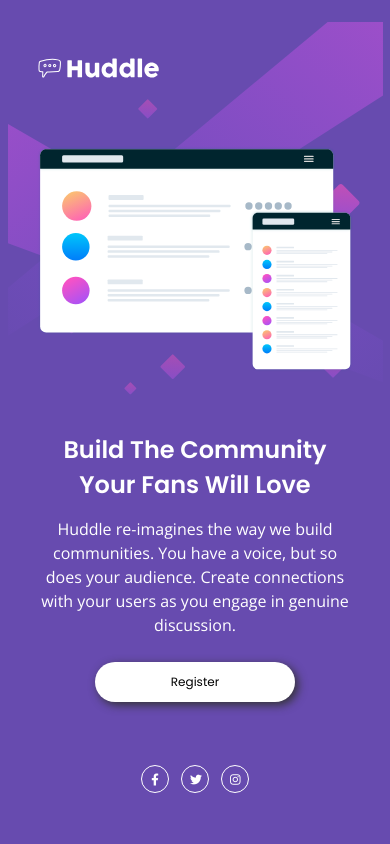
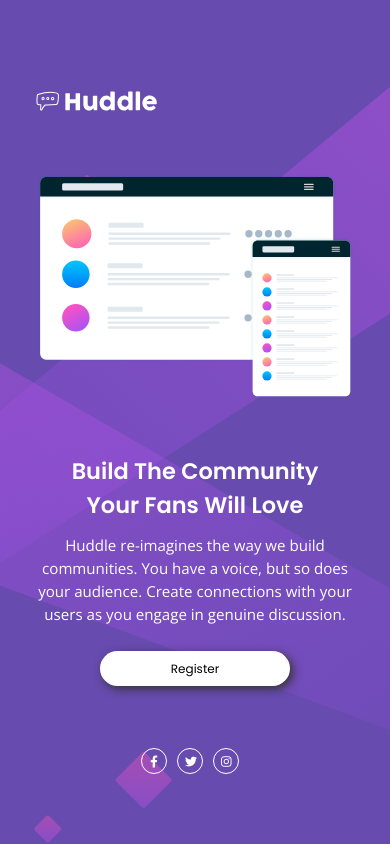
Before and after one commit to Wallace-Araujo-Dev/desafio-html-css-avancado, a plain HTML site: page index.html in a window 390 px wide. Drawn offline with nearby package versions, Linux system fonts and the light colour scheme.

Commit message:
Altura do container removido. (devido a scroll no mobile)

```diff
--- a/index.html
+++ b/index.html
@@ -16,12 +16,10 @@
 
 <body>
     <div class="container">
-        <div class="header">
-            <header>
-                <img src="src/images/logo.svg" alt="Logo" class="logo">
-            </header>
-        </div>
-        <div class="main">
+        <header>
+            <img src="src/images/logo.svg" alt="Logo" class="logo">
+        </header>
+        <main>
             <div class="leftside">
                 <img src="src/images/illustration-mockups.svg" alt="Exemplo de site responsivo">
             </div>
@@ -33,12 +31,12 @@
 
                 <button>Register</button>
             </div>
-        </div>
-        <div class="footer">
+        </main>
+        <footer>
             <a href="#"><i class="fab fa-facebook-f"></i></a>
             <a href="#"><i class="fab fa-twitter"></i></a>
             <a href="#"><i class="fab fa-instagram"></i></a>
-        </div>
+        </footer>
     </div>
 </body>
 
--- a/src/css/responsive.css
+++ b/src/css/responsive.css
@@ -1,111 +1,92 @@
 @media (max-width:1024px) {
-    .main {
+    main {
        margin: 20px;
     }
 
-    .main .rightside {
+    main .rightside {
         margin: 0px;
         padding-left: 15px;
     }
 
-    .main .rightside h1 {
+    main .rightside h1 {
         font-size: 2.3em;
         margin-top: 130px;
     }
 
-    .main .rightside p {
+    main .rightside p {
         font-size: 1.6em;
         margin-top: 20px;
+    }
+
+    main .rightside button {
+        font-size: 1.2em;
+        border: none;
+        width: 190px;
+        height: 35px;
+        margin-top: 25px;
     }
 }
 
 @media (max-width:850px) {
-    .main {
-       margin: 20px;
+    body {
+        background: url(../images/bg-mobile.svg) var(--background) top no-repeat;
+        background-size: cover;
     }
 
-    .main .rightside {
-        margin: 0px;
-        padding-left: 15px;
+    header {
+        margin: 0;
     }
 
-    .main .rightside h1 {
-        font-size: 2em;
-        margin-top: 100px;
-    }
-
-    .main .rightside p {
-        font-size: 1.4em;
-        margin-top: 20px;
-    }
-
-    .main .rightside button {
-        font-size: 1.6em;
-        border: none;
-        width: 150px;
-        height: 45px;
-        margin-top: 25px;
-    }
-
-    .footer {
-        justify-content: center;
-        margin: 0;
-    }
-}
-
-@media (max-width:450px) {
-    .container {
-        background: url(../images/bg-mobile.svg) var(--background) top no-repeat;
-    }
-
-    .header {
-        margin: 30px 0px 0px 32px;
-    }
-
-    .header .logo {
+    header .logo {
+        margin: 15px 30px;
         width: 130px;
     }
 
-    .main {
+    main {
         display: block;
         text-align: center;
         margin: 0 37px;
     }
 
-    .main .leftside img {
-        margin-top: 60px;
-    }
-
-    .main .rightside {
+    main .leftside img {
+        margin-top: 40px;
+        max-width: 550px;
         padding: 0;
     }
 
-    .main .rightside h1 {
-        font-size: 2.4em;
-        margin-top: 58px;
+    main .rightside {
+        padding: 0;
     }
 
-    .main .rightside p {
-        font-size: 1.6em;
-        margin-top: 15px;
-        line-height: 24px;
-        max-width: 520px;
+    main .rightside h1 {
+        font-size: 2.25em;
+        margin: 55px auto 0px;
+        max-width: 300px;
     }
 
-    .main .rightside button {
-        font-size: 1.2em;
-        border: none;
-        width: 200px;
-        height: 40px;
-        margin-top: 25px;
+    main .rightside p {
+        font-size: 1.51em;
+        margin: 12px auto 0px;
+        line-height: 23px;
+        max-width: 500px;
     }
 
-    .footer .fab {
+    footer {
+        justify-content: center;
+        margin: 62px 0 0 0;
+    }
+
+    footer .fab {
         font-size: 1.2em;
-        padding: 8px;
-        margin: 6px;
-        width: 28px;
-        height: 28px;
-        margin-top: 63px;
+        padding: 7px;
+        margin: 0 10px 0 0;
+        width: 26px;
+        height: 26px;
     }
 }
+
+@media (max-width:375px) {
+    body {
+        background: url(../images/bg-mobile.svg) var(--background) top no-repeat;
+    }
+}
--- a/src/css/style.css
+++ b/src/css/style.css
@@ -15,40 +15,45 @@ body {
 .container {
     color: #fff;
     width: 1440px;
-    height: 800px;
-    display: flex;
-    flex-direction: column;
 }
 
-.header {
-    margin: 52px 0px 0px 70px;
+header {
+    margin: 54px 0px 0px 70px;
 }
 
-.header .logo {
+header .logo {
     width: 215px;
 }
 
-.main {
+main {
     display: flex;
-    margin: 85px 70px 0 70px;
+    margin-top: 85px;
 }
 
-.main .leftside img {
-    width: 100%;
+main .leftside {
+    display: flex;
+    align-items: center;
+    justify-content: center;
 }
 
-.main .rightside {
-    margin-left: 55px;
+main .leftside img {
+    width: 100%;
+    padding-left: 75px;
+
 }
 
-.main .rightside h1 {
+main .rightside {
+    padding: 0 75px 0 54px;
+}
+
+main .rightside h1 {
     font-family: 'Poppins', sans-serif;
     font-size: 3.95em;
     margin-top: 45px;
     max-width: 450px;
 }
 
-.main .rightside p {
+main .rightside p {
     font-family: 'Open Sans', sans-serif;
     font-size: 1.8em;
     margin-top: 20px;
@@ -56,7 +61,7 @@ body {
     max-width: 520px;
 }
 
-.main .rightside button {
+main .rightside button {
     font-family: 'Poppins', sans-serif;
     font-size: 1.8em;
     background-color: #fff;
@@ -69,19 +74,19 @@ body {
     transition: 0.3s;
 }
 
-.main .rightside button:hover {
+main .rightside button:hover {
     cursor: pointer;
     background-color: var(--buton-hover);
     color: #fff;
 }
 
-.footer {
+footer {
     display: flex;
     justify-content: flex-end;
-    margin: 12px 75px 0px  0px;
+    margin: 12px 72px 0px  0px;
 }
 
-.footer .fab {
+footer .fab {
     border: 1px solid #fff;
     border-radius: 50%;
     font-size: 1.8em;
@@ -94,7 +99,7 @@ body {
     color: #fff;
 }
 
-.footer .fab:hover {
+footer .fab:hover {
     color: var(--social-hover);
     border-color: var(--social-hover);
     cursor: pointer;
```
